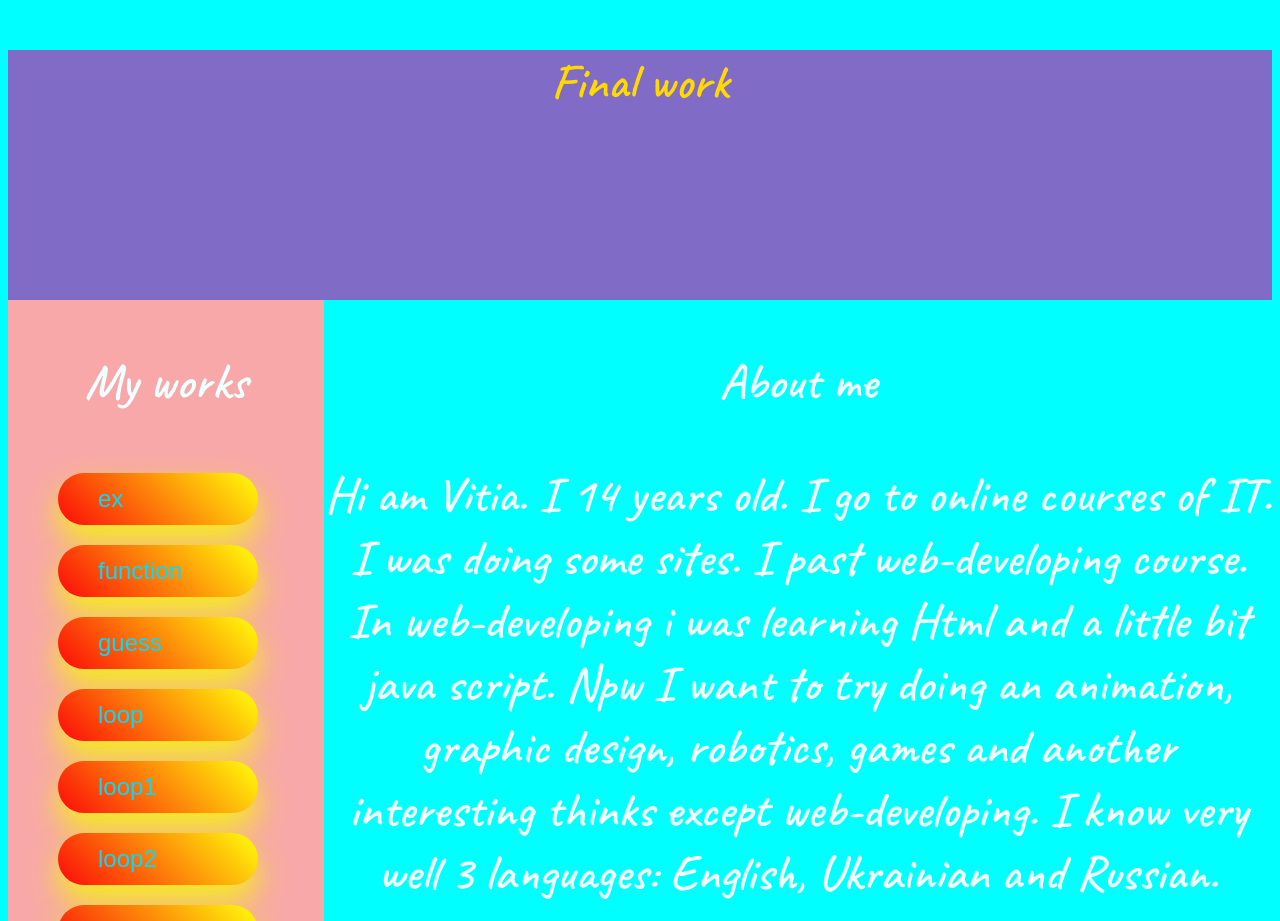
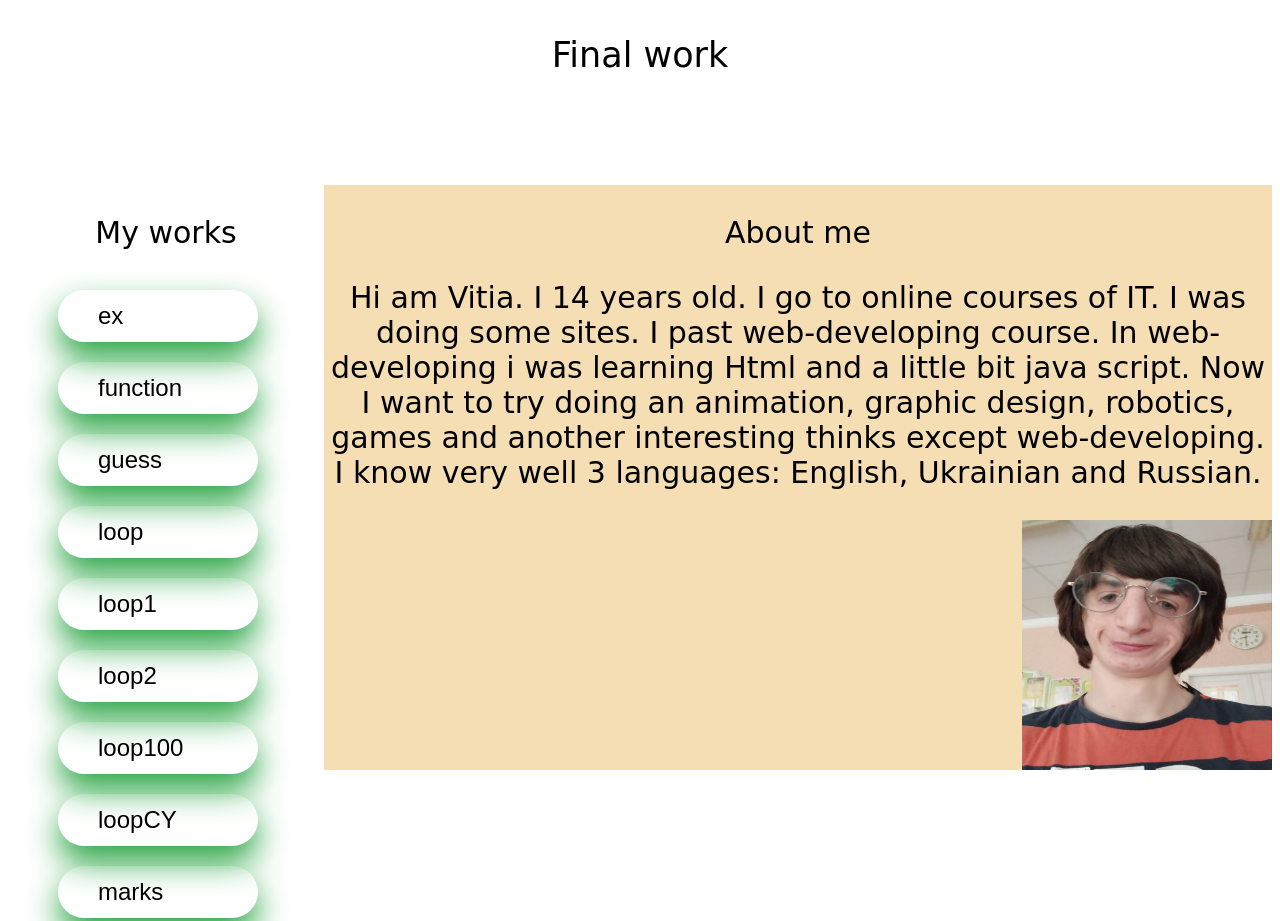
Before and after one commit to u8uhh/site, a plain HTML site: page index.html in a window 1280 px wide. Shown: the top 921 px of the page. Drawn offline with Linux system fonts and the light colour scheme.

Commit message:
Add files via upload

```diff
--- a/index.html
+++ b/index.html
@@ -3,6 +3,7 @@
 
 <head>
     <meta charset="UTF-8">
+    <link rel="shortcut icon" href="phot.jpg" type="image/png">
     <meta http-equiv="X-UA-Compatible" content="IE=edge">
     <meta name="viewport" content="width=device-width, initial-scale=1.0">
     <title>My Site</title>
@@ -11,43 +12,43 @@
     <link href="https://fonts.googleapis.com/css2?family=Caveat:wght@600&family=Lobster&display=swap" rel="stylesheet">
     <style type="text/css">
         header {
-            height: 250px;
-            background-color: rgb(128, 108, 199);
+            height: 150px;
+            background-color: rgb(255, 255, 255);
         }
 
         body {
-            background-color: aqua;
+            background-color: white;
         }
 
         .ex1 {
-            font-size: 50px;
-            color: rgb(255, 217, 0);
+            font-size: 35px;
+            color: rgb(0, 0, 0);
             text-align: center;
-            font-family: 'Caveat', cursive;
+            font-family: '', cursive;
         }
 
         .ex2 {
-            font-size: 50px;
-            color: azure;
+            font-size: 30px;
+            color: rgb(0, 0, 0);
             text-align: center;
-            font-family: 'Caveat', cursive;
+            font-family: '', cursive;
         }
 
         .menu {
-            background-color: rgb(248, 168, 168);
+            background-color: rgb(255, 255, 255);
             width: 25%;
             float: left;
             height: 1050px;
         }
 
         .content {
-            background-color: aqua;
+            background-color: wheat;
             width: 75%;
-            float: left;
+            float: right;
         }
 
         footer {
-            height: 500px;
+            height: 400px;
             background-color: antiquewhite;
             clear: both;
         }
@@ -70,14 +71,14 @@
             padding: 12px 40px;
             margin: 10px 20px;
             border-radius: 30px;
-            background-image: linear-gradient(45deg, #000000 30%, #fc0909 50%, #ffff0a 100%);
+            background-image: linear-gradient(45deg, #108412 100%);
             background-position: 100% 0;
             background-size: 200% 200%;
             font-family: 'Montserrat', sans-serif;
             font-size: 24px;
             font-weight: 300;
-            color: rgb(7, 219, 247);
-            box-shadow: 0 16px 32px 0 rgba(245, 249, 6, 0.876);
+            color: rgb(0, 0, 0);
+            box-shadow: 0 16px 32px 0 rgba(11, 152, 41, 0.876);
             transition: .5s;
             width: 120px;
             margin-left: 50px;
@@ -113,7 +114,7 @@
     </div>
     <div class="content">
         <p class="ex2">About me</p>
-        <p class="ex2">Hi am Vitia. I 14 years old. I go to online courses of IT. I was doing some sites. I past web-developing course. In web-developing i was learning Html and a little bit java script. Npw I want to try doing an animation, graphic design, robotics,
+        <p class="ex2">Hi am Vitia. I 14 years old. I go to online courses of IT. I was doing some sites. I past web-developing course. In web-developing i was learning Html and a little bit java script. Now I want to try doing an animation, graphic design, robotics,
             games and another interesting thinks except web-developing. I know very well 3 languages: English, Ukrainian and Russian.
         </p>
         <img src="phot.jpg" alt="Girl in a jacket" width="250" height="250">
@@ -121,7 +122,7 @@
 
     </div>
     <footer>
-        <p class="ex1">My contacts</p>
+        <p class="ex1">Contacts</p>
         <button>
         <a href="+380992573622" ><img src="download.jpeg "></a></button>
         </br>
```
Also changed, not shown: geo.html (+8 -9 lines).
